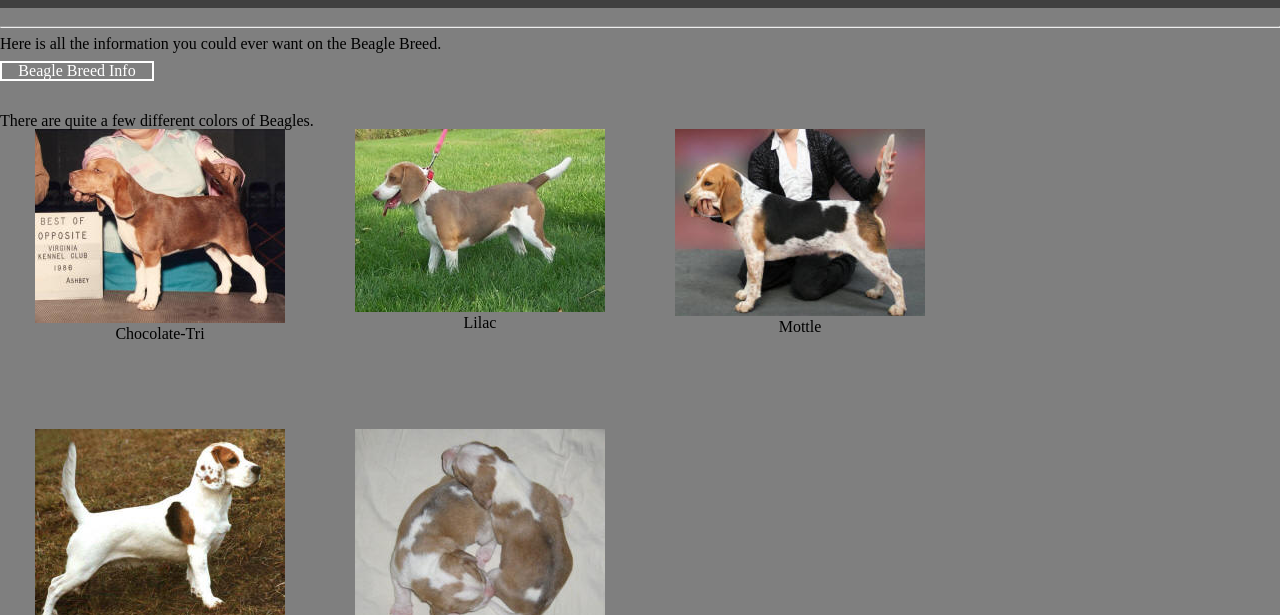
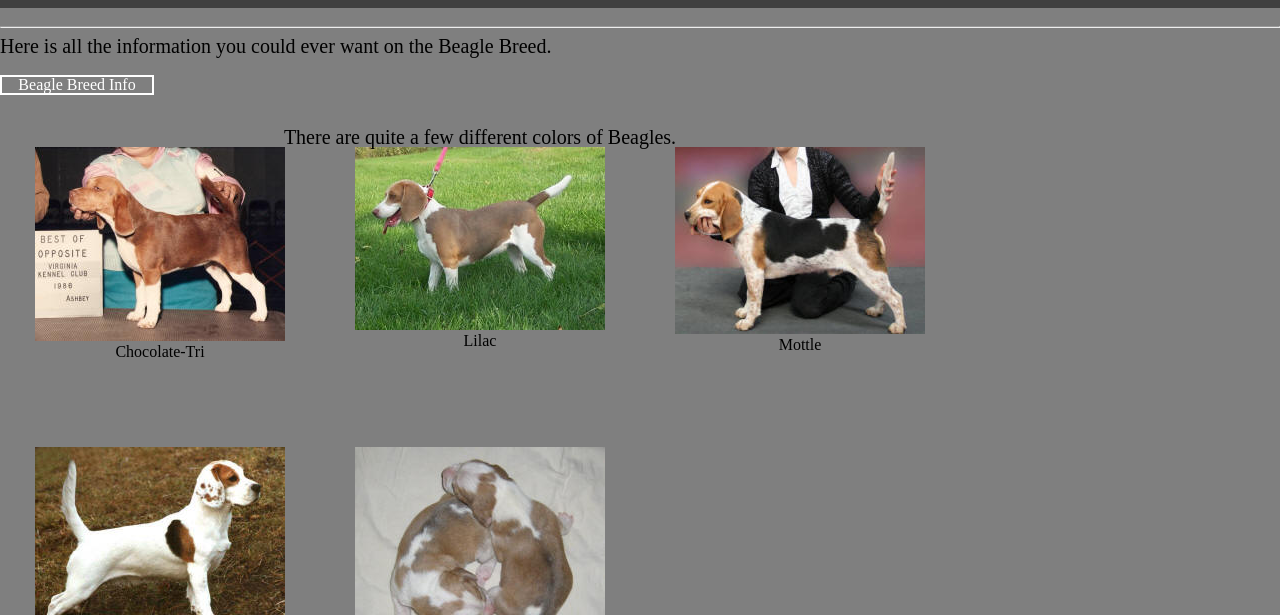
Before and after one commit to vierello/1.1-personal-website, a plain HTML site: page index.html in a window 1280 px wide. Shown: the part 485-1100 px from the top of the page. Drawn offline with Linux system fonts and the light colour scheme.

Commit message:
changed some of the text styles

```diff
--- a/index.html
+++ b/index.html
@@ -22,7 +22,7 @@
 
     <hr />
 
-    <p>Here is all the information you could ever want on the Beagle Breed.</p>
+    <p class="body-text">Here is all the information you could ever want on the Beagle Breed.</p>
       <li class="nav-link"><a href="http://www.akc.org/dog-breeds/beagle/">Beagle Breed Info</a></li>
 
 <br />
@@ -30,7 +30,7 @@
 <br />
 
     <table>
-      <thead colspan="3">There are quite a few different colors of Beagles.</thead>
+      <th class="body-text" colspan="3">There are quite a few different colors of Beagles.</th>
       <tr>
         <div class="beagle-colors1">
           <td>
--- a/styles.css
+++ b/styles.css
@@ -144,8 +144,9 @@ h2{
   margin: 10px 10px;
 }
 
-thead{
-  text-size: 20px;
+.body-text{
+  font-size: 20px;
+  margin-bottom: 10px;
 }
 
 .puppy-adult{
```
